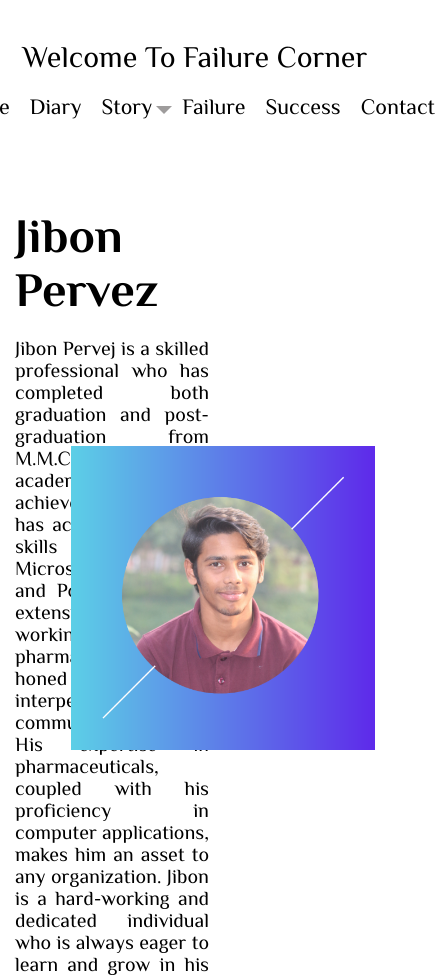
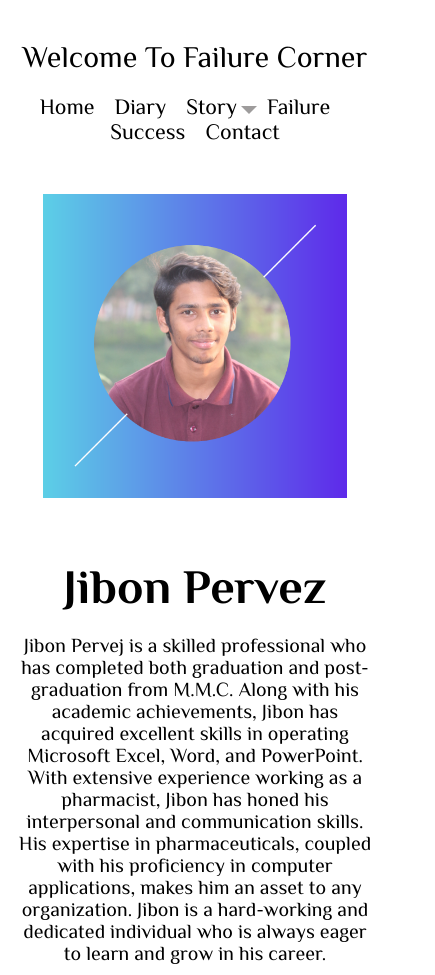
Before and after one commit to sakinurrahman/jibon-pervez, a plain HTML site: page index.html in a window 390 px wide. Shown: the top 975 px of the page, 435 px wide, since content can reach past the window. Drawn offline with Linux system fonts and the light colour scheme.

Commit message:
Update style.css

```diff
--- a/style.css
+++ b/style.css
@@ -128,3 +128,32 @@ nav ul ul {
 	border-style: solid;
 	border-color: #9e9c9c transparent transparent transparent;
 }
+
+@media screen and (max-width:767px) {
+    .hero {
+        flex-wrap: wrap;
+    }
+    nav ul {
+        flex-wrap: wrap;
+    }
+    .logo {
+        text-align: center;
+    }
+    .hero-text p {
+        font-size: 20px;
+        margin-bottom: 30px;
+        text-align: center;
+    }
+    .hero-text {
+        width: 100%;
+        order: 2;
+        text-align: center;
+    }
+    .hero-image {
+        display: flex;
+        justify-content: center;
+        align-items: center;
+        width: 100%;
+        order: 1;
+    }
+}
```
